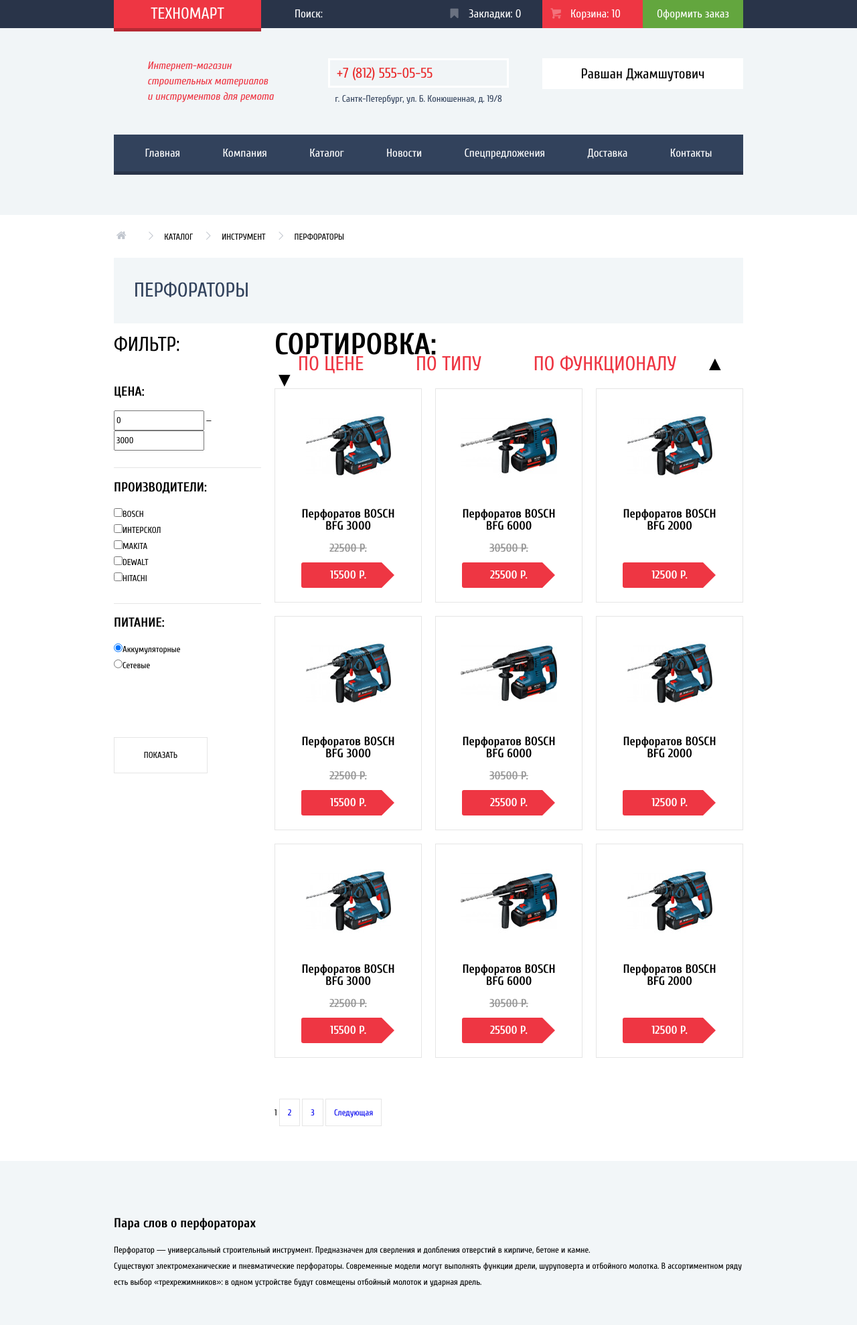
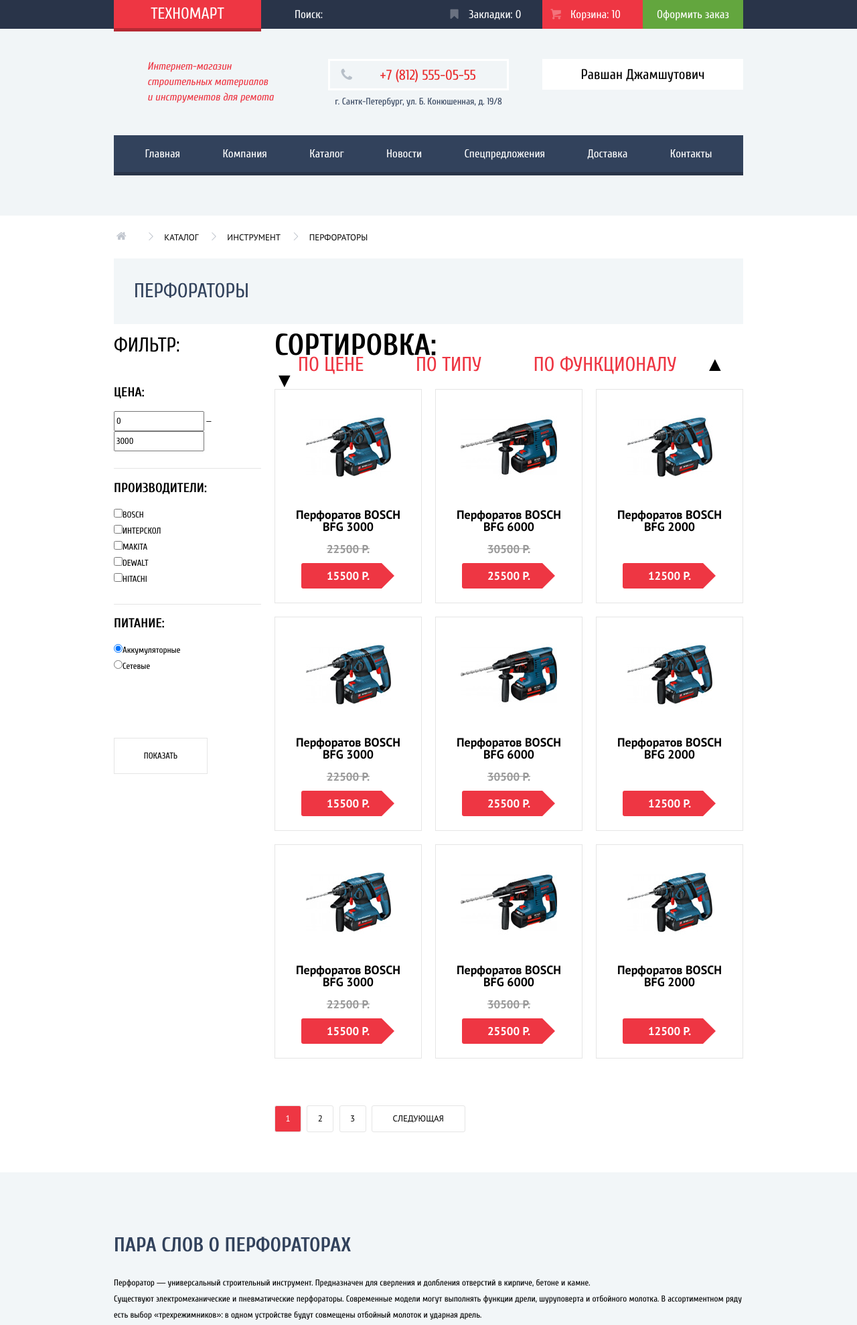
Before and after one commit to bini1988/202794-technomart, a plain HTML site: page catalog.html in a window 1280 px wide. Shown: the top 1979 px of the page at 67% size. Drawn offline with Linux system fonts and the light colour scheme; files whose address does not match are found by name.

Commit message:
Оформлен пагинатор

```diff
--- a/catalog.html
+++ b/catalog.html
@@ -34,7 +34,10 @@
 							и инструментов для ремота
 						</div>
 						<div class="contacts">
-							<div class="phone">+7 (812) 555-05-55</div>
+							<div class="phone">
+								<span class="icon-phone"></span>
+								+7 (812) 555-05-55
+							</div>
 							<div class="address">г. Сантк-Петербург, ул. Б. Конюшенная, д. 19/8</div>
 						</div>
 						<div class="user">
@@ -254,17 +257,17 @@
 							</article>
 						</section>
 						<div class="paginator">
-							<span class="active-page">1</span>
+							<span class="current-page">1</span>
 							<a href="#1">2</a>
 							<a href="#3">3</a>
-							<a href="#4">Следующая</a>
+							<a class="next-page" href="#4">Следующая</a>
 						</div>
 					</div>
 				</div>
 			</div>
 			<div class="post-description">
 				<div class="container">
-					<h2 class="side-title">Пара слов о перфораторах</h2>
+					<h2 class="section-title">Пара слов о перфораторах</h2>
 					<p>Перфоратор — универсальный строительный инструмент. Предназначен для сверления и долбления отверстий в кирпиче, бетоне и камне.<br>
 						Существуют электромеханические и пневматические перфораторы. Современные модели могут выполнять функции дрели, шуруповерта и отбойного молотка. В ассортиментном ряду есть выбор «трехрежимников»: в одном устройстве будут совмещены отбойный молоток и ударная дрель.</p>
 				</div>
--- a/css/style.css
+++ b/css/style.css
@@ -236,7 +236,7 @@
 	padding-right: 15px;
 
 	font-size: 17px;
-	line-height: 18px;
+	line-height: 19px;
 
 	color: #ffffff;
 	background-color: #293449;
@@ -288,15 +288,14 @@
 }
 
 .header-top
-.shop-control
-a {
+.shop-control a {
 	display: inline-block;
 	width: 125px;
 	padding: 12px 0px;
 	padding-right: 25px;
 
 	font-size: 17px;
-	line-height: 18px;
+	line-height: 19px;
 	text-decoration: none;
 	text-align: center;
 
@@ -396,11 +395,10 @@
 	border: 3px solid #ffffff;
 }
 
-.header-content
 .contacts
 .phone
 .icon-phone {
-	margin-right: 35px;
+	margin-right: 30px;
 
 	color: #b7bfc8;
 }
@@ -617,7 +615,7 @@
 	display: inline-block;
 	padding: 5px 30px;
 
-	font-family: 'PTSans', 'Arial' sans-serif;
+	font-family: 'PTSans', 'Arial', sans-serif;
 	font-weight: normal;
 	font-size: 16px;
 	line-height: 18px;
@@ -719,7 +717,7 @@
 
 .slider
 .slide-desc {
-	font-family: 'PTSans', 'Arial' sans-serif;
+	font-family: 'PTSans', 'Arial', sans-serif;
 	font-size: 18px;
 	line-height: 24px;
 }
@@ -826,7 +824,7 @@
 	margin-bottom: 20px;
 	vertical-align: top;
 
-	font-family: 'PTSans', 'Arial' sans-serif;
+	font-family: 'PTSans', 'Arial', sans-serif;
 	font-weight: bold;
 	font-size: 17px;
 	line-height: 18px;
@@ -1030,7 +1028,7 @@
 .services p {
 	margin: 0px;
 
-	font-family: 'PTSans', 'Arial' sans-serif;
+	font-family: 'PTSans', 'Arial', sans-serif;
 	font-size: 13px;
 	line-height: 24px;
 	font-weight: normal;
@@ -1170,7 +1168,7 @@
 	margin: 0px;
 	margin-bottom: 20px;
 
-	font-family: 'PTSans', 'Arial' sans-serif;
+	font-family: 'PTSans', 'Arial', sans-serif;
 	font-size: 13px;
 	line-height: 24px;
 }
@@ -1420,7 +1418,7 @@
 	margin-right: 10px;
 
 
-	font-family: 'PTSans', 'Arial' sans-serif;
+	font-family: 'PTSans', 'Arial', sans-serif;
 	font-size: 13px;
 	font-weight: normal;
 	vertical-align: middle;
@@ -1527,11 +1525,40 @@
 	margin-top: 50px;
 }
 
-.paginator a {
-	padding: 12px;
-
+.paginator a,
+.paginator span {
+	display: inline-block;
+
+	min-width: 18px;
+	height: 38px;
+
+	padding: 0 10px;
+	margin-right: 5px;
+
+	font-family: 'PTSans', 'Arial', sans-serif;
+	font-size: 13px;
+	line-height: 38px;
+
+	text-align: center;
+	vertical-align: middle;
+
+	color: #000000;
+	background-color: #ffffff;
 	border: 1px solid #e5e5e5;
 	text-decoration: none;
+	border-radius: 3px;
+}
+
+.paginator
+.current-page {
+	color: #ffffff;
+	background-color: #ee3643;
+}
+
+.paginator
+.next-page {
+	min-width: 118px;
+	text-transform: uppercase;
 }
 
 .post-description {
```
Also changed, not shown: index.html (+2 -1 lines).
